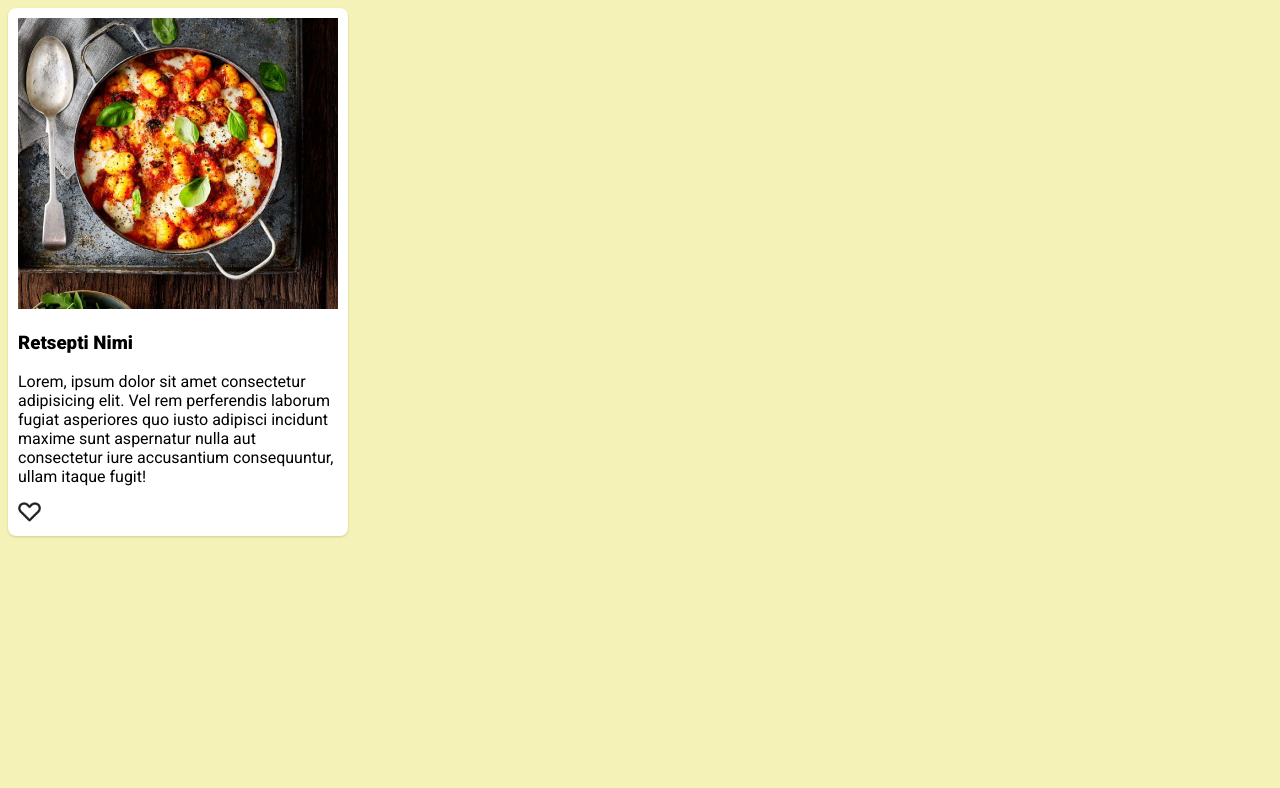
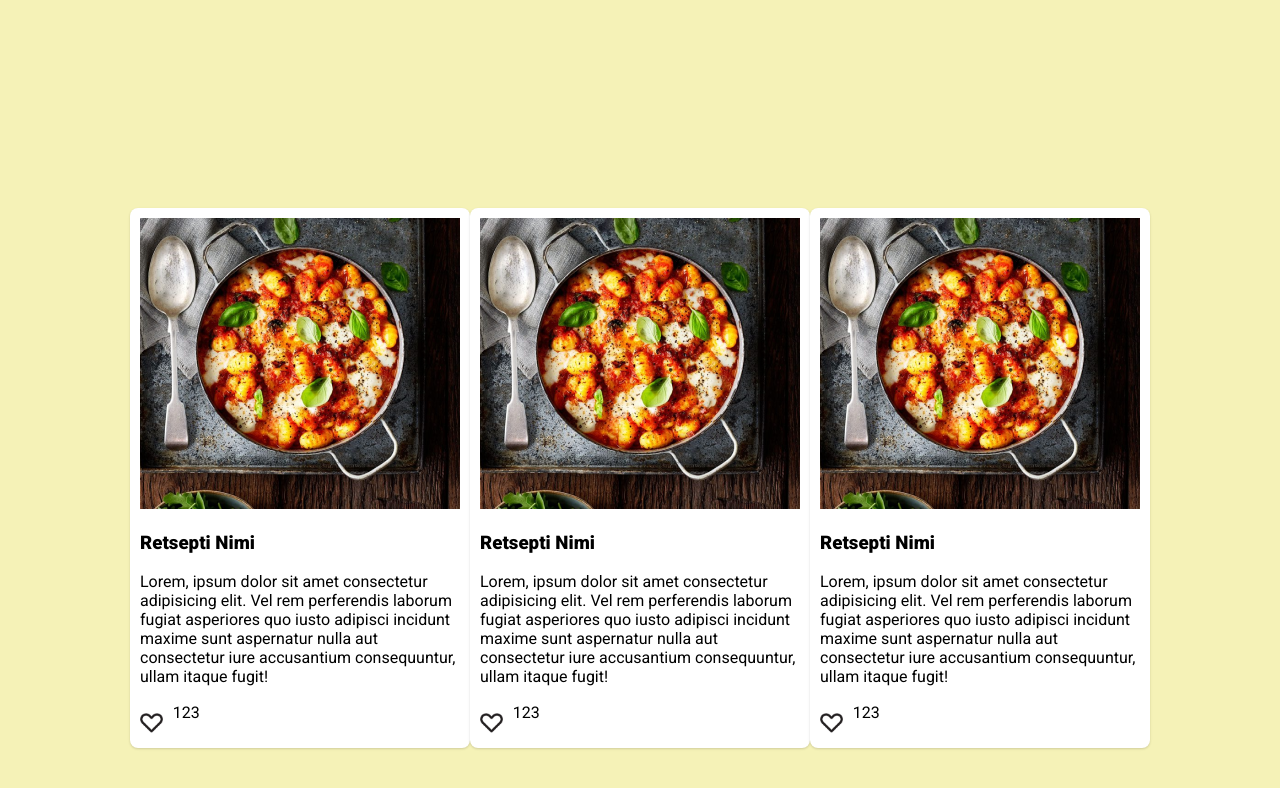
Before and after one commit to jmihelson/foodful-Front, a React (Vite) app: page / in a window 1280 px wide. Shown: the top 788 px of the page. Built offline with nearby package versions, Linux system fonts and the light colour scheme.

Commit message:
08.05.23

```diff
--- a/src/components/MainPage.jsx
+++ b/src/components/MainPage.jsx
@@ -2,7 +2,7 @@ import React from "react";
 
 function MainPage() {
   return (
-    <main>
+    <main className="main-page">
       <div className="retsept">
         <img className="pilt" src="./src/Pic/retsept-1.png" alt="food" />
         <h3 className="text">Retsepti Nimi</h3>
@@ -14,9 +14,39 @@ function MainPage() {
         </p>
 
         <img className="heart" src="./src/Pic/heart.png" alt="Heart" />
+        <p className="likes">123</p>
 
         <div />
+      </div>
+      <div className="retsept">
+        <img className="pilt" src="./src/Pic/retsept-1.png" alt="food" />
+        <h3 className="text">Retsepti Nimi</h3>
+        <p className="text">
+          Lorem, ipsum dolor sit amet consectetur adipisicing elit. Vel rem
+          perferendis laborum fugiat asperiores quo iusto adipisci incidunt
+          maxime sunt aspernatur nulla aut consectetur iure accusantium
+          consequuntur, ullam itaque fugit!
+        </p>
 
+        <img className="heart" src="./src/Pic/heart.png" alt="Heart" />
+        <p className="likes">123</p>
+
+        <div />
+      </div>
+      <div className="retsept">
+        <img className="pilt" src="./src/Pic/retsept-1.png" alt="food" />
+        <h3 className="text">Retsepti Nimi</h3>
+        <p className="text">
+          Lorem, ipsum dolor sit amet consectetur adipisicing elit. Vel rem
+          perferendis laborum fugiat asperiores quo iusto adipisci incidunt
+          maxime sunt aspernatur nulla aut consectetur iure accusantium
+          consequuntur, ullam itaque fugit!
+        </p>
+
+        <img className="heart" src="./src/Pic/heart.png" alt="Heart" />
+        <p className="likes">123</p>
+
+        <div />
       </div>
     </main>
   );
--- a/src/index.css
+++ b/src/index.css
@@ -3,6 +3,15 @@
 * {
   background: #f5f2b7;
   font-family: Roboto;
+}
+
+.main-page {
+  display: flex;
+  justify-content: center;
+  padding: 200px;
+  padding-left: 10px;
+  padding-right: 10px;
+
 }
 
 .retsept {
@@ -15,10 +24,18 @@
 }
 
 .text,
-.heart {
+.heart,
+.likes {
     background-color: white;
 }
 
 .heart{
     height: 20px;
+    margin-bottom: -15px;
 }
+
+.likes {
+  display: inline-block;
+  padding-left: 10px;
+  margin-top: 1px;
+}
```
